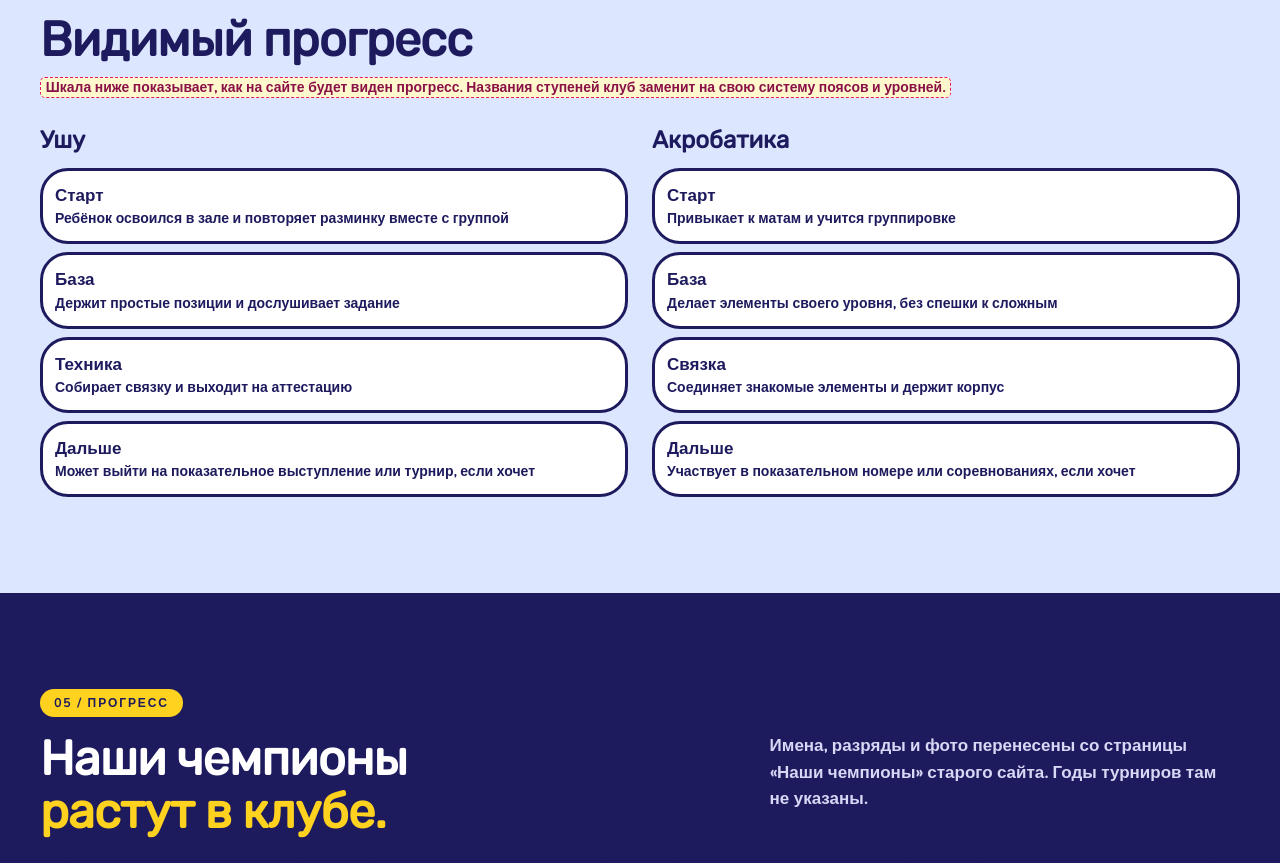
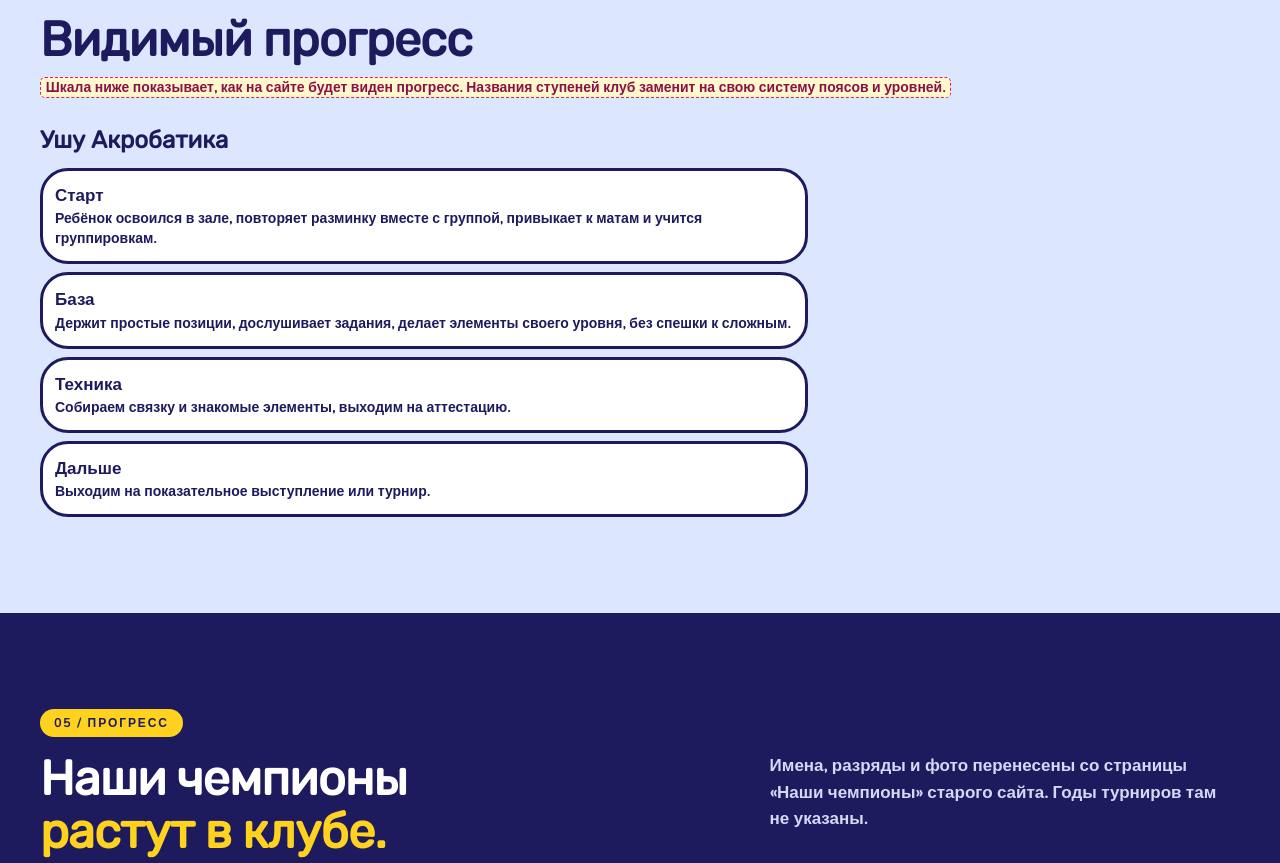
Before and after one commit to MikhailPiatykh-bot/club3v, a Next.js app: page / in a window 1280 px wide. Shown: the part 4403-5266 px from the top of the page. Built offline with nearby package versions, Linux system fonts and the light colour scheme; no server answers.

Commit message:
Объединить шкалу прогресса ушу и акробатики в одну.
Co-authored-by: MikhailPiatykh-bot <MikhailPiatykh-bot@users.noreply.github.com>

```diff
--- a/components/home-view.tsx
+++ b/components/home-view.tsx
@@ -248,9 +248,8 @@ export function HomeView() {
           <p className="mt-2">
             <span className="ph">{belts.note}</span>
           </p>
-          <div className="mt-6 grid gap-6 lg:grid-cols-2">
-            <BeltList title="Ушу" items={belts.wushu} />
-            <BeltList title="Акробатика" items={belts.acrobatics} />
+          <div className="mt-6 max-w-3xl">
+            <BeltList title="Ушу Акробатика" items={belts.items} />
           </div>
         </div>
       </section>
--- a/content/belts.json
+++ b/content/belts.json
@@ -1,17 +1,27 @@
 {
-  "_comment": "Черновик шкалы прогресса. Замените названия и формулировки на систему поясов и уровней клуба.",
+  "_comment": "Общая шкала ушу и акробатики.",
   "draft": true,
   "note": "Шкала ниже показывает, как на сайте будет виден прогресс. Названия ступеней клуб заменит на свою систему поясов и уровней.",
-  "wushu": [
-    { "id": "w1", "name": "Старт", "result": "Ребёнок освоился в зале и повторяет разминку вместе с группой" },
-    { "id": "w2", "name": "База", "result": "Держит простые позиции и дослушивает задание" },
-    { "id": "w3", "name": "Техника", "result": "Собирает связку и выходит на аттестацию" },
-    { "id": "w4", "name": "Дальше", "result": "Может выйти на показательное выступление или турнир, если хочет" }
-  ],
-  "acrobatics": [
-    { "id": "a1", "name": "Старт", "result": "Привыкает к матам и учится группировке" },
-    { "id": "a2", "name": "База", "result": "Делает элементы своего уровня, без спешки к сложным" },
-    { "id": "a3", "name": "Связка", "result": "Соединяет знакомые элементы и держит корпус" },
-    { "id": "a4", "name": "Дальше", "result": "Участвует в показательном номере или соревнованиях, если хочет" }
+  "items": [
+    {
+      "id": "start",
+      "name": "Старт",
+      "result": "Ребёнок освоился в зале, повторяет разминку вместе с группой, привыкает к матам и учится группировкам."
+    },
+    {
+      "id": "base",
+      "name": "База",
+      "result": "Держит простые позиции, дослушивает задания, делает элементы своего уровня, без спешки к сложным."
+    },
+    {
+      "id": "technique",
+      "name": "Техника",
+      "result": "Собираем связку и знакомые элементы, выходим на аттестацию."
+    },
+    {
+      "id": "next",
+      "name": "Дальше",
+      "result": "Выходим на показательное выступление или турнир."
+    }
   ]
 }
```
